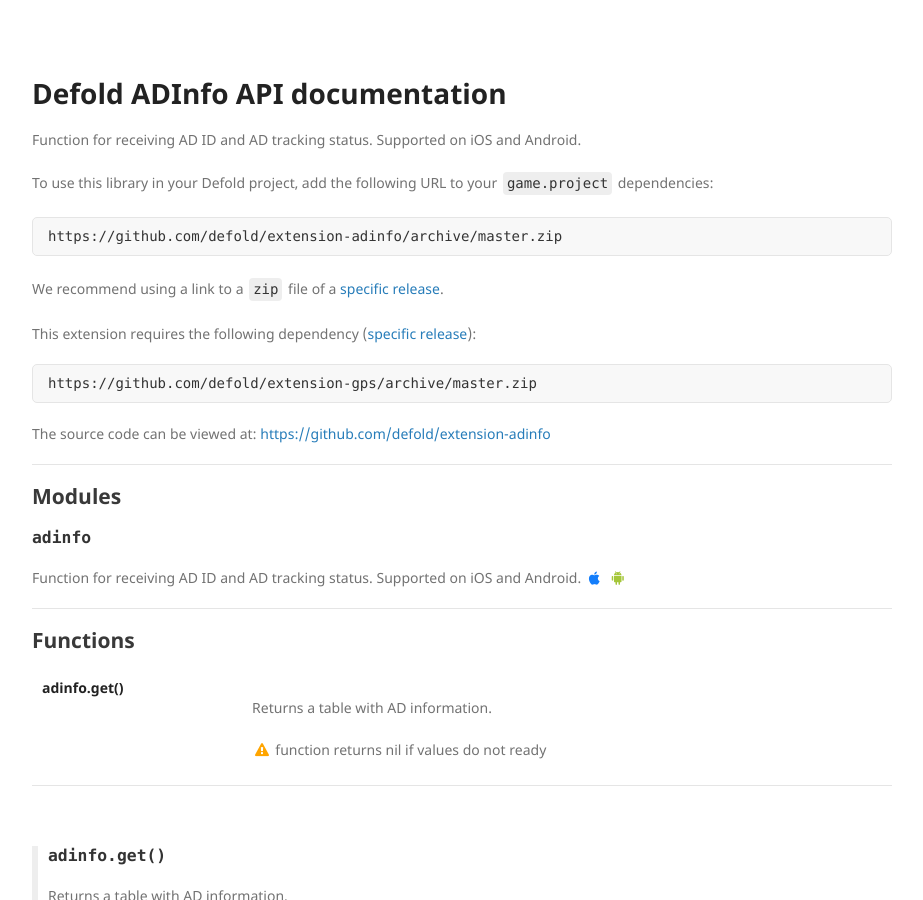
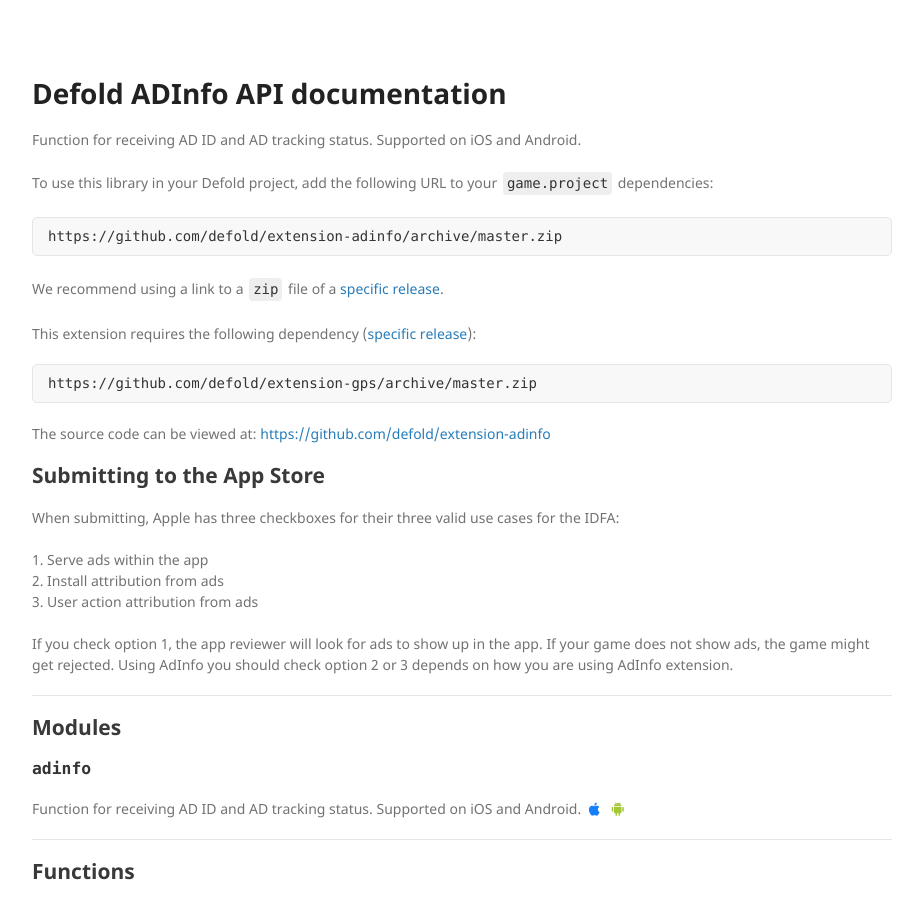
Before and after one commit to defold/extension-adinfo, a Jekyll site: the page built from docs/index.md, in a window 1280 px wide and 900 px high. Shown: the whole window, without its empty margins (178-1101 px from the left). Built offline with Jekyll 4.4.1, drawn with Linux system fonts in a browser that asks for light colours; our own code applies the rules of GitHub Pages for plain Markdown files.

Commit message:
Added info about Submitting to the App Store

```diff
--- a/docs/_layouts/default.html
+++ b/docs/_layouts/default.html
@@ -30,6 +30,17 @@
 
         <p>The source code can be viewed at: <a href="https://github.com/defold/extension-adinfo">https://github.com/defold/extension-adinfo</a></p>
 
+        <p>
+          <h2>Submitting to the App Store</h2>
+          When submitting, Apple has three checkboxes for their three valid use cases for the IDFA:
+          <br>
+          <br>1. Serve ads within the app
+          <br>2. Install attribution from ads
+          <br>3. User action attribution from ads
+          <br>
+          <br>If you check option 1, the app reviewer will look for ads to show up in the app. If your game does not show ads, the game might get rejected. Using AdInfo you should check option 2 or 3 depends on how you are using AdInfo extension.
+        </p>
+
       </header>
       <hr>
       <section>
```
